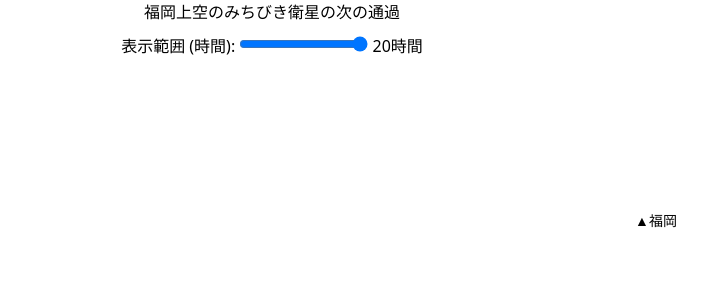
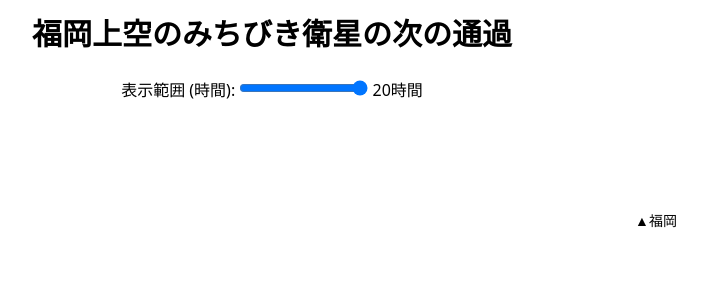
Before and after one commit to katsuki1128/stellar-pingpong, a Flask app: template templates/index.html in a window 1280 px wide. Shown: the top 300 px of the page, without its empty margins (368-1075 px from the left). Run offline with Flask 3, Linux system fonts and the light colour scheme; the template is opened without the code that fills it, so the values that code supplies are empty; some libraries are stand-ins or nearby versions.

Commit message:
tailwind

```diff
--- a/templates/index.html
+++ b/templates/index.html
@@ -10,8 +10,9 @@
 </head>
 
 <body>
-    <p id="acceleration"></p>
-    <h1>福岡上空のみちびき衛星の次の通過</h1>
+    <h1 class="text-3xl font-bold my-4 text-center">
+        福岡上空のみちびき衛星の次の通過
+    </h1>
 
 
     <div>
```
